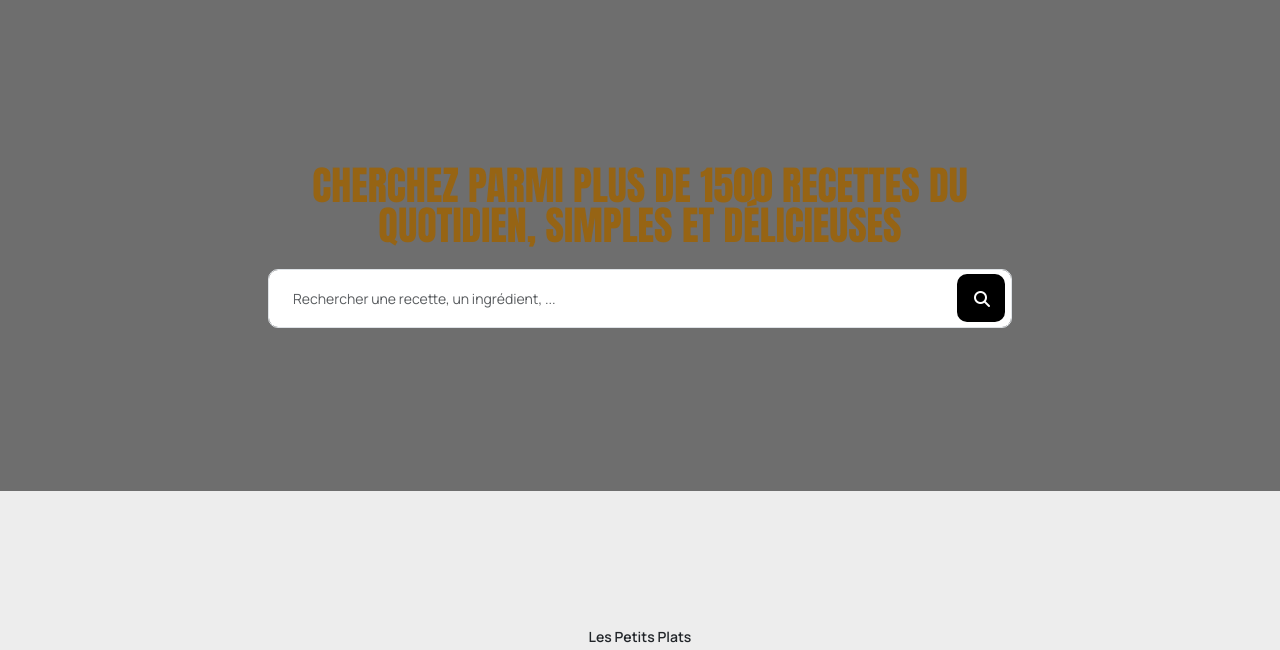
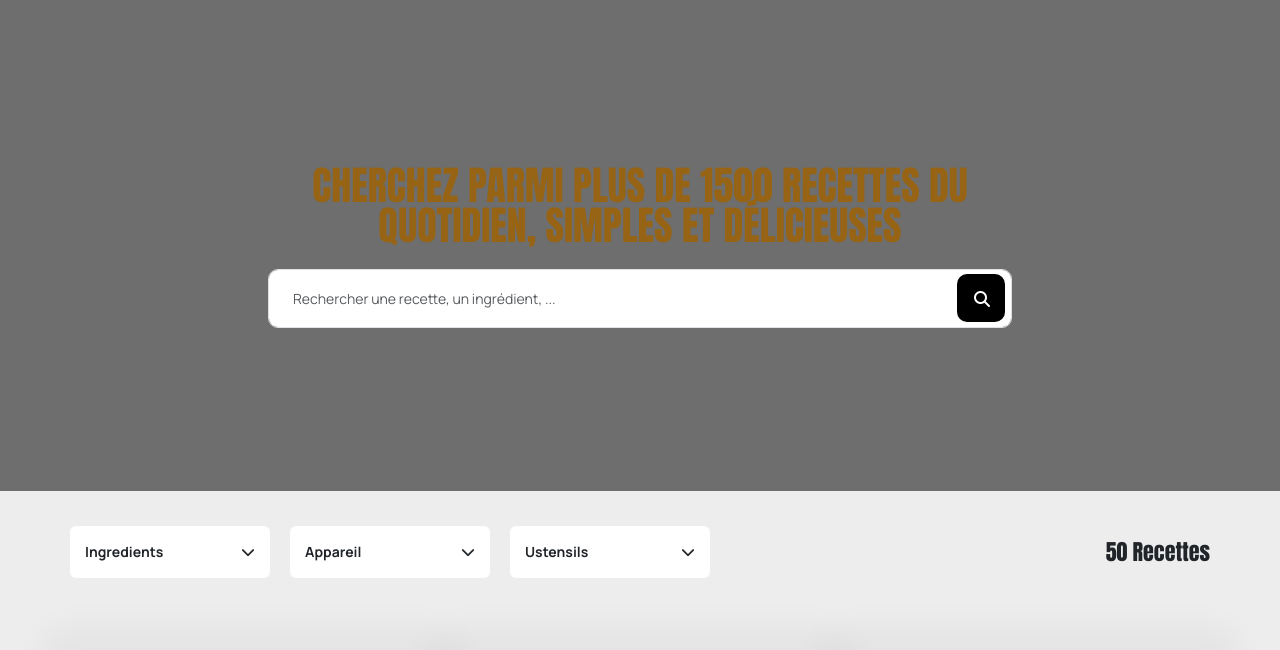
Before and after one commit to MariaSandru/MariaSandru-D-veloppez-un-algorithme-de-recherche-en-JavaScript, a plain HTML site: page index.html in a window 1280 px wide. Shown: the part 85-735 px from the top of the page. Drawn offline with nearby package versions, Linux system fonts and the light colour scheme; the site is published under a folder, as on GitHub Pages, so addresses that start at the root find nothing.

Commit message:
modifier le lien

```diff
--- a/index.html
+++ b/index.html
@@ -66,7 +66,7 @@
     <footer><p class="footerPar">Les Petits Plats </p></footer>
 
     <!-- Main script -->
-    <script src="/assets/scripts/main.js"type="module"></script>
+    <script src="./assets/scripts/main.js"type="module"></script>
 
     <!-- bootstrap & Font Awesome scripts -->
     <script src="https://cdn.jsdelivr.net/npm/@popperjs/core@2.10.2/dist/umd/popper.min.js" integrity="sha384-7+zCNj/IqJ95wo16oMtfsKbZ9ccEh31eOz1HGyDuCQ6wgnyJNSYdrPa03rtR1zdB" crossorigin="anonymous"></script>
```
